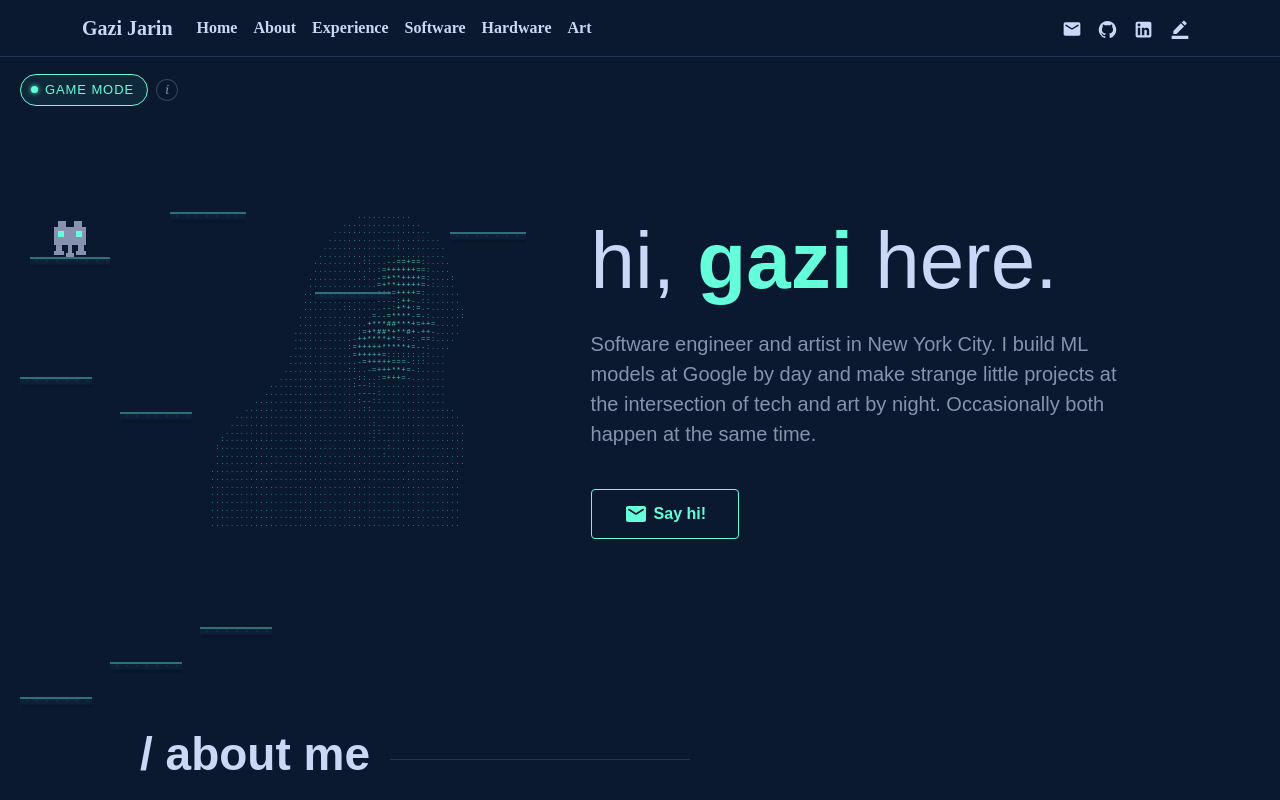
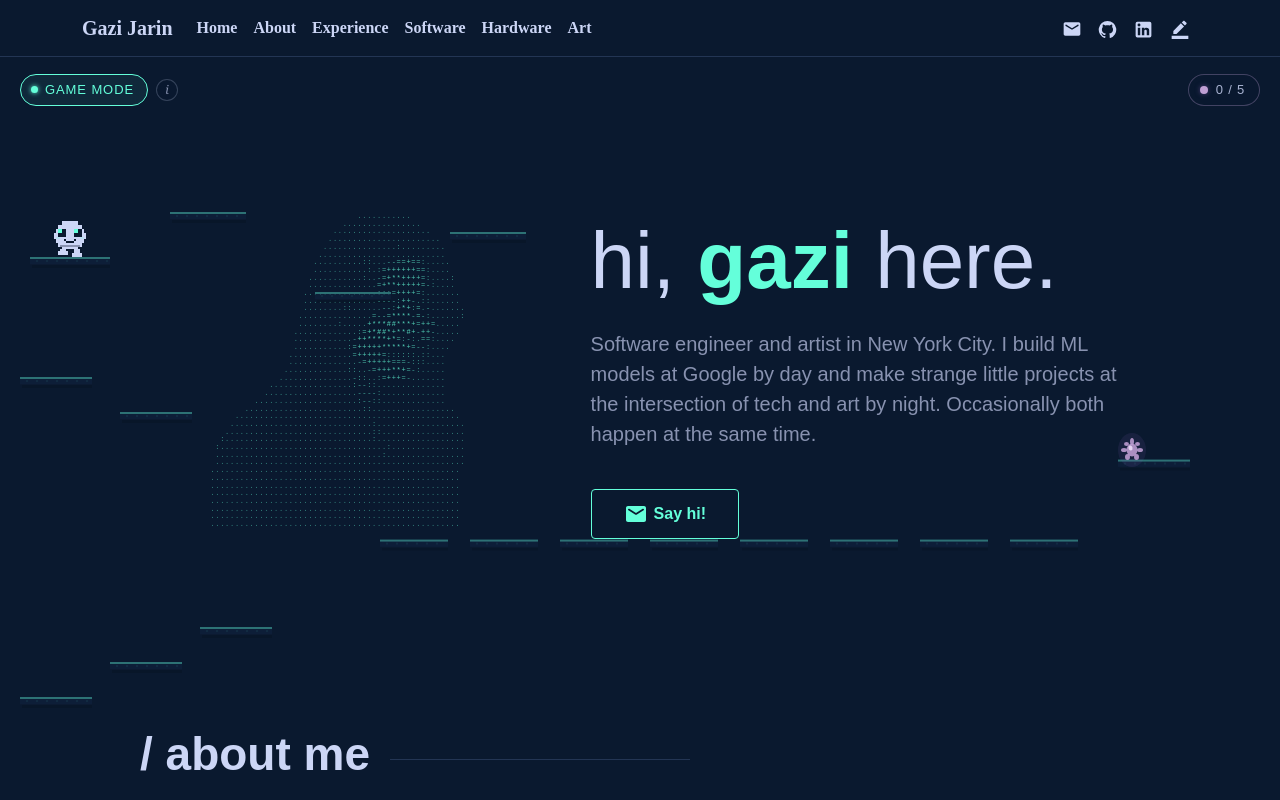
Before and after one commit to bafnaharsh/harsh-portfolio, a React (Vite) app: page / in a window 1280 px wide. Both pictures are taken after a click on the button "GAME MODE". Shown: the top 800 px of the page. Built offline with nearby package versions, Linux system fonts and the light colour scheme; a web font is replaced by a local one.

Commit message:
robo changes

```diff
--- a/src/App.jsx
+++ b/src/App.jsx
@@ -64,7 +64,7 @@ function App() {
               <span className="robot-game-key">scroll</span>
               <span>explore</span>
             </div>
-            <div className="robot-game-info-goal">reach the bottom to win</div>
+            <div className="robot-game-info-goal">collect your scattered brain cells</div>
           </div>
         )}
       </div>
--- a/src/components/RobotGame.jsx
+++ b/src/components/RobotGame.jsx
@@ -1,11 +1,11 @@
 import React, { useRef, useEffect, useState, useCallback } from "react";
 import "../styles/RobotGame.css";
 
-const SCALE   = 2;
-const PX_W    = 16;
-const PX_H    = 18;
-const ALIEN_W = PX_W * SCALE;
-const ALIEN_H = PX_H * SCALE;
+const SCALE    = 2;
+const PX_W     = 16;
+const PX_H     = 18;
+const BLOB_W   = PX_W * SCALE;
+const BLOB_H   = PX_H * SCALE;
 
 const GRAVITY        = 0.22;
 const JUMP_FORCE     = -7;
@@ -13,29 +13,60 @@ const MAX_SPEED      = 1.8;
 const FRICTION       = 0.82;
 const BLOCK_H        = 8;
 const SPAWN_INTERVAL = 22;
+const CELL_COUNT     = 5;
 
-function drawAlien(ctx, x, y, frame, onGround, isIdle) {
-  const B = "#8892b0";
-  const T = "#64ffda";
+function drawBlob(ctx, x, y, frame, onGround, isIdle) {
+  const B  = "#ccd6f6";
+  const D  = "#8892b0";
+  const EY = "#0a192f";
+  const SH = "#64ffda";
+  const CK = "#64ffda";
+
   ctx.save();
   ctx.translate(Math.round(x), Math.round(y));
   ctx.scale(SCALE, SCALE);
+
   const wf  = !isIdle && onGround ? Math.floor(frame / 10) % 2 : 0;
   const bob = isIdle ? (Math.sin(frame * 0.06) > 0.3 ? 1 : 0) : 0;
+
   ctx.fillStyle = B;
-  ctx.fillRect(2,  0 + bob, 4, 3);
-  ctx.fillRect(10, 0 + bob, 4, 3);
-  ctx.fillRect(0, 3 + bob, 16, 9);
+  ctx.fillRect(4,  0 + bob,  8, 2);
+  ctx.fillRect(2,  2 + bob, 12, 2);
+  ctx.fillRect(1,  4 + bob, 14, 7);
+  ctx.fillRect(0,  6 + bob,  1, 3);
+  ctx.fillRect(15, 6 + bob,  1, 3);
+  ctx.fillRect(2, 11 + bob, 12, 2);
+  ctx.fillRect(4, 13 + bob,  8, 1);
+
+  ctx.fillStyle = D;
+  ctx.fillRect(3, 12 + bob, 10, 1);
+
+  ctx.fillStyle = B;
   const lA = wf, lB = 1 - wf;
-  ctx.fillRect(1,  12, 3, 4 + lA);
-  ctx.fillRect(7,  12, 2, 4 + lB);
-  ctx.fillRect(12, 12, 3, 4 + lA);
-  ctx.fillRect(0,  15 + lA, 5, 2);
-  ctx.fillRect(6,  15 + lB, 4, 2);
-  ctx.fillRect(11, 15 + lA, 5, 2);
-  ctx.fillStyle = T;
-  ctx.fillRect(2,  5 + bob, 3, 3);
-  ctx.fillRect(11, 5 + bob, 3, 3);
+  ctx.fillRect(3,  14, 3, 2 + lA);
+  ctx.fillRect(10, 14, 3, 2 + lB);
+  ctx.fillRect(2,  15 + lA, 5, 2);
+  ctx.fillRect(9,  15 + lB, 5, 2);
+
+  ctx.fillStyle = EY;
+  ctx.fillRect(2,  4 + bob, 4, 4);
+  ctx.fillRect(10, 4 + bob, 4, 4);
+
+  ctx.fillStyle = SH;
+  ctx.fillRect(2,  4 + bob, 2, 2);
+  ctx.fillRect(10, 4 + bob, 2, 2);
+
+  ctx.fillStyle = CK;
+  ctx.globalAlpha = 0.18;
+  ctx.fillRect(1,  8 + bob, 2, 1);
+  ctx.fillRect(13, 8 + bob, 2, 1);
+  ctx.globalAlpha = 1;
+
+  ctx.fillStyle = EY;
+  ctx.fillRect(5,  9 + bob, 1, 1);
+  ctx.fillRect(6, 10 + bob, 4, 1);
+  ctx.fillRect(10, 9 + bob, 1, 1);
+
   ctx.restore();
 }
 
@@ -57,25 +88,105 @@ function drawBlock(ctx, bx, by, bw, alpha = 1) {
   ctx.restore();
 }
 
-function drawGoalBlock(ctx, bx, by, bw, alpha = 1) {
-  if (alpha <= 0) return;
-  ctx.save();
-  ctx.globalAlpha = alpha;
-  const pulse = 0.55 + 0.45 * Math.sin(Date.now() * 0.003);
-  ctx.fillStyle = `rgba(255,215,0,${0.07 * pulse})`;
-  ctx.fillRect(bx - 4, by - 4, bw + 8, BLOCK_H + 8);
-  ctx.fillStyle = "rgba(140,100,0,0.14)";
-  ctx.fillRect(bx + 2, by + BLOCK_H, bw - 2, 3);
-  ctx.fillStyle = "#191200";
-  ctx.fillRect(bx, by, bw, BLOCK_H);
-  ctx.fillStyle = `rgba(255,215,0,${0.78 * pulse})`;
-  ctx.fillRect(bx, by, bw, 2);
-  ctx.fillStyle = "rgba(255,215,0,0.16)";
-  for (let px = bx + 5; px < bx + bw - 2; px += 7)
-    ctx.fillRect(px, by + 3, 2, 2);
-  ctx.fillStyle = `rgba(255,215,0,${0.38 * pulse})`;
-  ctx.fillRect(bx, by + BLOCK_H - 1, bw, 1);
+function drawBrainCell(ctx, ex, ey, scrollY, idx) {
+  const sy = ey - scrollY;
+  if (sy < -24 || sy > ctx.canvas.height + 24) return;
+
+  const t   = Date.now() * 0.002 + idx * 1.4;
+  const bob = Math.sin(t) * 2;
+  const cx  = Math.round(ex + 6);
+  const cy  = Math.round(sy + bob + 7);
+
+  ctx.save()
+
+  ctx.globalAlpha = 0.12 + 0.06 * Math.sin(t * 1.6);
+  ctx.fillStyle = "#9060c0";
+  ctx.beginPath();
+  ctx.ellipse(cx, cy, 14, 17, 0, 0, Math.PI * 2);
+  ctx.fill();
+
+  ctx.globalAlpha = 0.88;
+  ctx.fillStyle = "#bf9fd4";
+  const DN = [
+    [0,    -8.5, 2,   3.5],
+    [-5.5, -6,   2.5, 2  ],
+    [5.5,  -6,   2.5, 2  ],
+    [-8,    0,   3,   2  ],
+    [8,     0,   3,   2  ],
+    [-4.5,  7,   2.5, 3  ],
+    [4.5,   7,   2.5, 3  ],
+  ];
+  DN.forEach(([dx, dy, rx, ry]) => {
+    ctx.beginPath();
+    ctx.ellipse(cx + dx, cy + dy, rx, ry, 0, 0, Math.PI * 2);
+    ctx.fill();
+  });
+
+  ctx.fillStyle = "#bf9fd4";
+  ctx.beginPath();
+  ctx.ellipse(cx, cy, 5.5, 6.5, 0, 0, Math.PI * 2);
+  ctx.fill();
+
+  ctx.fillStyle = "#edddf8";
+  ctx.beginPath();
+  ctx.ellipse(cx - 1.5, cy - 2, 2, 2.5, -0.3, 0, Math.PI * 2);
+  ctx.fill();
+
   ctx.restore();
+}
+
+function generateCellLayout(nb, vw) {
+  const cLeft  = Math.max(0, (vw - 1000) / 2);
+  const cRight = Math.min(vw - 40, cLeft + 1000);
+
+  const yZones = [
+    [nb + 400,  nb + 620 ],
+    [nb + 1000, nb + 1280],
+    [nb + 1780, nb + 2100],
+    [nb + 2700, nb + 3060],
+    [nb + 3640, nb + 4160],
+  ];
+
+  const xTiers = [
+    50,
+    Math.round(cLeft + 90),
+    Math.round(vw / 2 - 20),
+    Math.round(cRight - 180),
+    Math.min(Math.round(vw * 0.88), vw - 100),
+  ];
+  const shuffled = [...xTiers];
+  for (let i = shuffled.length - 1; i > 0; i--) {
+    const j = Math.floor(Math.random() * (i + 1));
+    [shuffled[i], shuffled[j]] = [shuffled[j], shuffled[i]];
+  }
+
+  const cells       = [];
+  const extraLedges = [];
+  const mk = (x, docY, w) => ({
+    x, docY, w, isSpawn: false, isGoal: false, alpha: 0, revealed: false,
+  });
+
+  yZones.forEach(([yMin, yMax], i) => {
+    const ledgeDocY = yMin + Math.random() * (yMax - yMin);
+    const cellX     = shuffled[i];
+    const approachY = ledgeDocY + 80;
+
+    cells.push({ x: cellX, docY: ledgeDocY - 16, collected: false });
+    extraLedges.push(mk(cellX - 8, ledgeDocY, 72));
+
+    if (cellX <= 300) return;
+
+    let x     = 380;
+    let count = 0;
+    const maxChain = cellX > cRight - 20 ? 12 : 5;
+    while (x + 80 < cellX && count < maxChain) {
+      extraLedges.push(mk(x, approachY, 68));
+      x    += 90;
+      count += 1;
+    }
+  });
+
+  return { cells, extraLedges };
 }
 
 const PLATFORM_SELECTORS = [
@@ -93,19 +204,21 @@ function getNavbarBottom() {
 const RobotGame = ({ active }) => {
   const canvasRef    = useRef(null);
   const animRef      = useRef(null);
-  const alienRef     = useRef(null);
+  const blobRef      = useRef(null);
   const blocksRef    = useRef([]);
+  const cellsRef     = useRef([]);
   const keysRef      = useRef(new Set());
   const jumpLatchRef = useRef(false);
   const frameRef     = useRef(0);
 
-  const [gameStatus, setGameStatus] = useState("playing");
-  const [restartKey, setRestartKey] = useState(0);
+  const [gameStatus,      setGameStatus]      = useState("playing");
+  const [restartKey,      setRestartKey]      = useState(0);
+  const [cellsCollected,  setCellsCollected]  = useState(0);
 
   const restart = useCallback(() => setRestartKey((k) => k + 1), []);
 
   const getPlatforms = useCallback(() => {
-    const scrollY = window.scrollY;
+    const scrollY   = window.scrollY;
     const platforms = blocksRef.current
       .filter((b) => b.alpha > 0.5)
       .map((b) => ({ x: b.x, y: b.docY, w: b.w }));
@@ -128,12 +241,16 @@ const RobotGame = ({ active }) => {
 
     const canvas = canvasRef.current;
     if (!canvas) return;
-    const ctx = canvas.getContext("2d");
+    const ctx     = canvas.getContext("2d");
     canvas.width  = window.innerWidth;
     canvas.height = window.innerHeight;
 
     const nb = getNavbarBottom();
     frameRef.current = 0;
+    setCellsCollected(0);
+
+    const { cells, extraLedges } = generateCellLayout(nb, canvas.width);
+    cellsRef.current = cells;
 
     const textZones = [];
     PLATFORM_SELECTORS.forEach((sel) => {
@@ -152,17 +269,6 @@ const RobotGame = ({ active }) => {
       }
       return y;
     };
-
-    const credEl   = document.querySelector(".ending-credits");
-    const credDocY = credEl
-      ? credEl.getBoundingClientRect().top + window.scrollY
-      : nb + 5400;
-    const goalDocY = Math.max(credDocY - 20, nb + 3000);
-    const goalX    = 200;
-    const goalW    = 200;
-
-    const ap1DocY = goalDocY - 400;
-    const ap2DocY = goalDocY - 195;
 
     const mkS = (b) => ({ ...b, isSpawn: false, isGoal: false, alpha: 0, revealed: false });
 
@@ -187,28 +293,21 @@ const RobotGame = ({ active }) => {
       { x: 200, docY: nb + 4880 }, { x: 110, docY: nb + 4915 }, { x: 20,  docY: nb + 4950 },
     ].map((b) => ({ ...b, w: 72 }));
 
-    const rawApproach = [
-      { x: 20,  docY: ap1DocY,      w: 72 },
-      { x: 110, docY: ap1DocY + 200, w: 72 },
-      { x: 20,  docY: ap2DocY,      w: 72 },
-      { x: 110, docY: ap2DocY + 200, w: 72 },
-    ];
-
     blocksRef.current = [
       { x: 30,  docY: nb + 200, w: 80, isSpawn: true, spawnIdx: 0, isGoal: false, alpha: 0, revealed: false },
       { x: 170, docY: nb + 155, w: 76, isSpawn: true, spawnIdx: 1, isGoal: false, alpha: 0, revealed: false },
       { x: 315, docY: nb + 235, w: 76, isSpawn: true, spawnIdx: 2, isGoal: false, alpha: 0, revealed: false },
       { x: 450, docY: nb + 175, w: 76, isSpawn: true, spawnIdx: 3, isGoal: false, alpha: 0, revealed: false },
-      ...[...rawScatter, ...rawApproach]
+      ...[...rawScatter]
         .map((b) => ({ ...b, docY: adjustForText(b.docY) }))
         .map(mkS),
-      { x: goalX, docY: goalDocY, w: goalW, isSpawn: false, isGoal: true, alpha: 0, revealed: false },
+      ...extraLedges,
     ];
 
     const b0 = blocksRef.current[0];
-    alienRef.current = {
-      x:        Math.round(b0.x + b0.w / 2 - ALIEN_W / 2),
-      docY:     b0.docY - ALIEN_H - 280,
+    blobRef.current = {
+      x:        Math.round(b0.x + b0.w / 2 - BLOB_W / 2),
+      docY:     b0.docY - BLOB_H - 280,
       vx:       0,
       vy:       0,
       onGround: false,
@@ -221,7 +320,7 @@ const RobotGame = ({ active }) => {
     setGameStatus("playing");
 
     const onKeyDown = (e) => {
-      if (e.code === "Space" && alienRef.current?.status === "dead") {
+      if (e.code === "Space" && blobRef.current?.status === "dead") {
         restart();
         return;
       }
@@ -234,7 +333,7 @@ const RobotGame = ({ active }) => {
     window.addEventListener("keyup",   onKeyUp);
 
     const loop = () => {
-      const a = alienRef.current;
+      const a = blobRef.current;
       if (!a || a.status !== "playing") return;
 
       if (canvas.width  !== window.innerWidth)  canvas.width  = window.innerWidth;
@@ -243,7 +342,6 @@ const RobotGame = ({ active }) => {
       const scrollY = window.scrollY;
       frameRef.current++;
 
-      // Reveal + fade-in
       blocksRef.current.forEach((b) => {
         if (!b.revealed) {
           if (b.isSpawn) {
@@ -256,16 +354,18 @@ const RobotGame = ({ active }) => {
       });
 
       ctx.clearRect(0, 0, canvas.width, canvas.height);
+
       blocksRef.current.forEach((b) => {
         if (b.alpha <= 0) return;
         const sy = b.docY - scrollY;
-        if (sy > -BLOCK_H - 4 && sy < canvas.height + 4) {
-          if (b.isGoal) drawGoalBlock(ctx, b.x, sy, b.w, b.alpha);
-          else          drawBlock(ctx, b.x, sy, b.w, b.alpha);
-        }
+        if (sy > -BLOCK_H - 4 && sy < canvas.height + 4)
+          drawBlock(ctx, b.x, sy, b.w, b.alpha);
       });
 
-      /* ── Spawn fall animation ── */
+      cellsRef.current.forEach((cell, idx) => {
+        if (!cell.collected) drawBrainCell(ctx, cell.x, cell.docY, scrollY, idx);
+      });
+
       if (a.spawning) {
         a.vy = Math.min(a.vy + GRAVITY, 8);
         a.docY += a.vy;
@@ -273,10 +373,10 @@ const RobotGame = ({ active }) => {
 
         const b = blocksRef.current[0];
         if (b.alpha > 0.5) {
-          const rBot = a.docY + ALIEN_H, prev = rBot - a.vy;
-          if (a.x + ALIEN_W > b.x && a.x < b.x + b.w &&
+          const rBot = a.docY + BLOB_H, prev = rBot - a.vy;
+          if (a.x + BLOB_W > b.x && a.x < b.x + b.w &&
               prev <= b.docY + 4 && rBot >= b.docY && a.vy > 0) {
-            a.docY = b.docY - ALIEN_H;
+            a.docY = b.docY - BLOB_H;
             a.bounces++;
             if      (a.bounces === 1) { a.vy = -4.5; }
             else if (a.bounces === 2) { a.vy = -1.8; }
@@ -285,13 +385,12 @@ const RobotGame = ({ active }) => {
         }
 
         const sy = a.docY - scrollY;
-        if (sy > -ALIEN_H && sy < canvas.height)
-          drawAlien(ctx, a.x, sy, a.frame, a.onGround, false);
+        if (sy > -BLOB_H && sy < canvas.height)
+          drawBlob(ctx, a.x, sy, a.frame, a.onGround, false);
         animRef.current = requestAnimationFrame(loop);
         return;
       }
 
-      /* ── Normal gameplay ── */
       const keys  = keysRef.current;
       const left  = keys.has("ArrowLeft")  || keys.has("KeyA");
       const right = keys.has("ArrowRight") || keys.has("KeyD");
@@ -311,16 +410,16 @@ const RobotGame = ({ active }) => {
       a.docY += a.vy;
       a.frame++;
 
-      if (a.x < 0)                       { a.x = 0;                       a.vx = 0; }
-      if (a.x + ALIEN_W > canvas.width)  { a.x = canvas.width - ALIEN_W;  a.vx = 0; }
+      if (a.x < 0)                      { a.x = 0;                      a.vx = 0; }
+      if (a.x + BLOB_W > canvas.width)  { a.x = canvas.width - BLOB_W;  a.vx = 0; }
 
       const platforms = getPlatforms();
       a.onGround = false;
       for (const p of platforms) {
-        const rBot = a.docY + ALIEN_H, prev = rBot - a.vy;
-        if (a.x + ALIEN_W > p.x + 2 && a.x < p.x + p.w - 2 &&
+        const rBot = a.docY + BLOB_H, prev = rBot - a.vy;
+        if (a.x + BLOB_W > p.x + 2 && a.x < p.x + p.w - 2 &&
             prev <= p.y + 5 && rBot >= p.y - 1 && a.vy >= 0) {
-          a.docY = p.y - ALIEN_H; a.vy = 0; a.onGround = true; break;
+          a.docY = p.y - BLOB_H; a.vy = 0; a.onGround = true; break;
         }
       }
 
@@ -328,20 +427,26 @@ const RobotGame = ({ active }) => {
         a.status = "dead"; setGameStatus("dead"); return;
       }
 
-      // Win when touching goal block
-      const goalB = blocksRef.current.find((b) => b.isGoal && b.alpha > 0.3);
-      if (goalB) {
-        const rBot = a.docY + ALIEN_H;
-        if (a.x + ALIEN_W > goalB.x + 2 && a.x < goalB.x + goalB.w - 2 &&
-            rBot >= goalB.docY - 1 && rBot <= goalB.docY + BLOCK_H + 2) {
-          a.status = "won"; setGameStatus("won"); return;
+      const aCx = a.x + BLOB_W / 2;
+      const aCy = a.docY + BLOB_H / 2;
+      cellsRef.current.forEach((cell) => {
+        if (cell.collected) return;
+        const cCx = cell.x + 6;
+        const cCy = cell.docY + 8;
+        if (Math.abs(aCx - cCx) < 24 && Math.abs(aCy - cCy) < 26) {
+          cell.collected = true;
+          setCellsCollected((c) => c + 1);
         }
+      });
+
+      if (cellsRef.current.length > 0 && cellsRef.current.every((c) => c.collected)) {
+        a.status = "won"; setGameStatus("won"); return;
       }
 
-      const sy = a.docY - scrollY;
+      const sy     = a.docY - scrollY;
       const isIdle = a.onGround && Math.abs(a.vx) < 0.25;
-      if (sy > -ALIEN_H && sy < canvas.height + 40)
-        drawAlien(ctx, a.x, sy, a.frame, a.onGround, isIdle);
+      if (sy > -BLOB_H && sy < canvas.height + 40)
+        drawBlob(ctx, a.x, sy, a.frame, a.onGround, isIdle);
 
       animRef.current = requestAnimationFrame(loop);
     };
@@ -370,10 +475,17 @@ const RobotGame = ({ active }) => {
     <>
       <canvas ref={canvasRef} className="robot-game-canvas" />
 
+      {gameStatus === "playing" && (
+        <div className="cell-counter">
+          <span className="cell-counter-pip" />
+          <span className="cell-counter-text">{cellsCollected} / {CELL_COUNT}</span>
+        </div>
+      )}
+
       {gameStatus === "dead" && (
         <div className="robot-game-status robot-game-status--dead">
           <div className="robot-game-status-title">you fell</div>
-          <div className="robot-game-status-sub">the void claims another</div>
+          <div className="robot-game-status-sub">brain cells scatter further</div>
           <button className="robot-game-status-btn" onClick={restart}>try again</button>
           <div className="robot-game-status-hint">or press space</div>
         </div>
@@ -381,8 +493,8 @@ const RobotGame = ({ active }) => {
 
       {gameStatus === "won" && (
         <div className="robot-game-status robot-game-status--won">
-          <div className="robot-game-status-title">you made it!</div>
-          <div className="robot-game-status-sub">all the way to the bottom</div>
+          <div className="robot-game-status-title">neurons restored</div>
+          <div className="robot-game-status-sub">all {CELL_COUNT} brain cells recovered</div>
           <button className="robot-game-status-btn" onClick={restart}>play again</button>
         </div>
       )}
--- a/src/styles/RobotGame.css
+++ b/src/styles/RobotGame.css
@@ -1,4 +1,3 @@
-/* ── Canvas overlay ────────────────────────────────────── */
 .robot-game-canvas {
   position: fixed;
   top: 0;
@@ -6,17 +5,16 @@
   width: 100%;
   height: 100%;
   pointer-events: none;
-  z-index: 900;           /* below Bootstrap navbar (1030) */
+  z-index: 900;
   image-rendering: pixelated;
-  will-change: transform; /* own GPU layer — isolates 60fps redraws from navbar backdrop-filter */
+  will-change: transform;
 }
 
-/* ── Floating game toggle — top-left, below navbar ─────── */
 .game-toggle-fixed {
   position: fixed;
   top: 74px;
   left: 20px;
-  z-index: 1031;          /* above navbar */
+  z-index: 1031;
   pointer-events: all;
 }
 
@@ -91,7 +89,6 @@
   animation: robot-pulse 1.8s ease-in-out infinite;
 }
 
-/* ── Info bubble — drops below the "i" button ───────────── */
 .robot-game-info {
   position: absolute;
   top: calc(100% + 8px);
@@ -105,7 +102,6 @@
   pointer-events: all;
   animation: robot-info-in 0.3s ease;
 }
-
 
 .robot-game-info-title {
   font-family: "NTR", sans-serif;
@@ -164,7 +160,6 @@
 }
 .robot-game-info-close:hover { color: var(--green-bright); }
 
-/* ── Status overlays (dead / won) ───────────────────────── */
 .robot-game-status {
   position: fixed;
   top: 50%;
@@ -182,7 +177,7 @@
 }
 
 .robot-game-status--won {
-  border-color: rgba(100, 255, 218, 0.35);
+  border-color: rgba(191, 159, 212, 0.45);
 }
 .robot-game-status--dead {
   border-color: rgba(255, 100, 100, 0.35);
@@ -195,7 +190,7 @@
   margin-bottom: 5px;
 }
 .robot-game-status--won .robot-game-status-title {
-  color: var(--green-bright);
+  color: #bf9fd4;
 }
 .robot-game-status--dead .robot-game-status-title {
   color: #ff6b6b;
@@ -233,7 +228,6 @@
   opacity: 0.55;
 }
 
-/* ── Animations ─────────────────────────────────────────── */
 @keyframes robot-info-in {
   from { opacity: 0; transform: translateY(4px); }
   to   { opacity: 1; transform: translateY(0); }
@@ -249,13 +243,51 @@
   50%       { opacity: 0.4; }
 }
 
-/* ── Hide everything on mobile ──────────────────────────── */
+.cell-counter {
+  position: fixed;
+  top: 74px;
+  right: 20px;
+  z-index: 1031;
+  display: flex;
+  align-items: center;
+  gap: 8px;
+  background: rgba(10, 25, 47, 0.85);
+  border: 1px solid rgba(191, 159, 212, 0.32);
+  border-radius: 20px;
+  padding: 5px 14px 5px 11px;
+  backdrop-filter: blur(8px);
+  pointer-events: none;
+}
+
+.cell-counter-pip {
+  width: 8px;
+  height: 8px;
+  border-radius: 50%;
+  background: #bf9fd4;
+  box-shadow: 0 0 6px rgba(144, 96, 192, 0.6);
+  flex-shrink: 0;
+  animation: cell-glow 2s ease-in-out infinite;
+}
+
+.cell-counter-text {
+  font-family: "NTR", sans-serif;
+  font-size: 13px;
+  letter-spacing: 0.8px;
+  color: var(--light-slate);
+}
+
+@keyframes cell-glow {
+  0%, 100% { box-shadow: 0 0 5px rgba(144, 96, 192, 0.5); }
+  50%       { box-shadow: 0 0 10px rgba(144, 96, 192, 0.9); }
+}
+
 @media (max-width: 800px) {
   .game-toggle-fixed,
   .game-info-btn,
   .robot-game-canvas,
   .robot-game-info,
-  .robot-game-status {
+  .robot-game-status,
+  .cell-counter {
     display: none;
   }
 }
```
